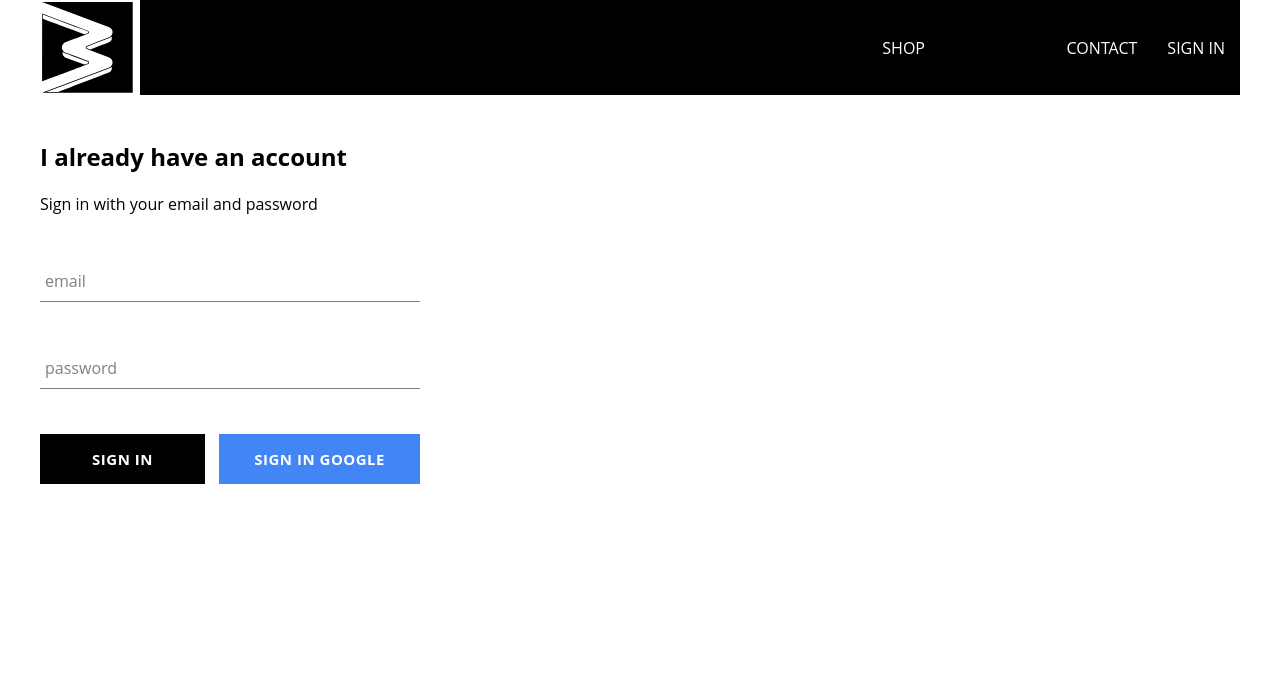
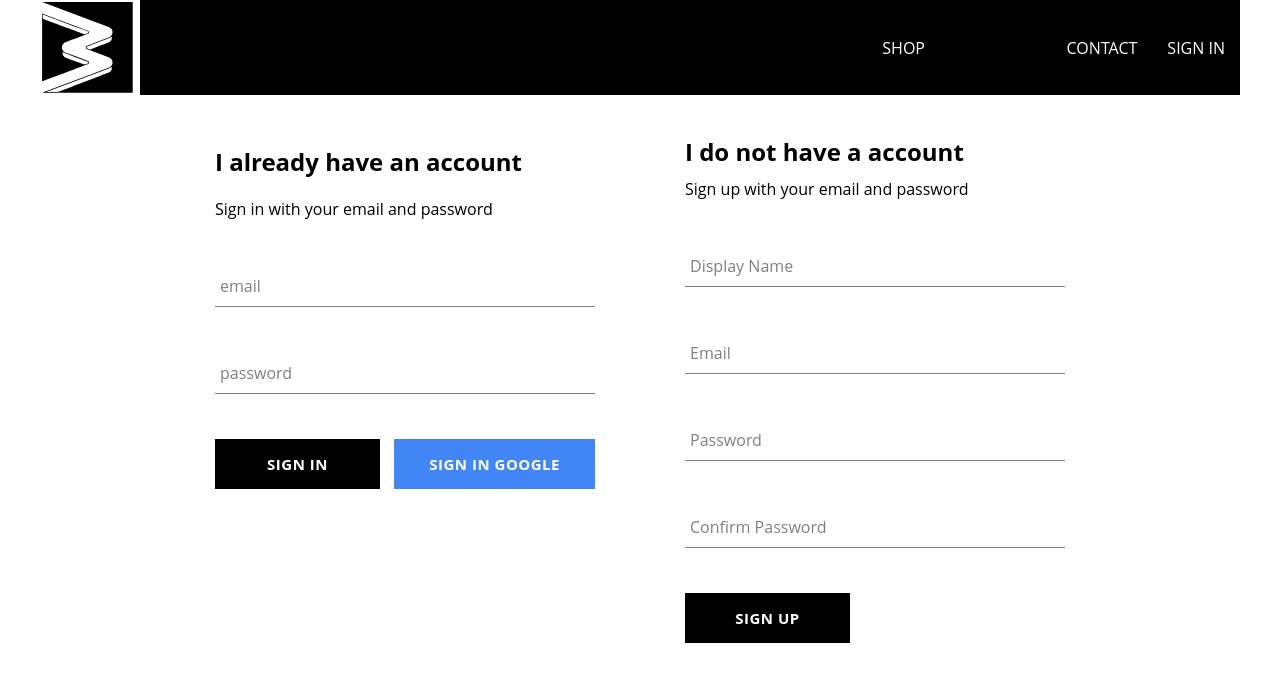
Before and after one commit to LucianoSainz/wopp, a React (Create React App) app: page /signin in a window 1280 px wide. Shown: the top 682 px of the page. Built offline with nearby package versions, Linux system fonts and the light colour scheme; no server answers.

Commit message:
implemented firebase utils, included abiliti to store authenticated user into our firebase database.

```diff
--- a/src/components/form-input/form-input.component.js
+++ b/src/components/form-input/form-input.component.js
@@ -1,18 +1,19 @@
 import React from 'react';
+
 import './form-input.styles.scss';
 
-const FormInput = ({handleChange, label, ...otherProps}) => (
+const FormInput = ({ handleChange, label, ...otherProps }) => (
   <div className='group'>
     <input className='form-input' onChange={handleChange} {...otherProps} />
     {label ? (
       <label
         className={`${
-                otherProps.value.length ? 'skink' : ''
+          otherProps.value ? 'shrink' : ''
         } form-input-label`}
       >
         {label}
       </label>
-        ) : null }
+    ) : null}
   </div>
 );
 
--- a/src/components/sign-up/sign-up.component.js
+++ b/src/components/sign-up/sign-up.component.js
@@ -6,7 +6,7 @@
 import './sign-up.styles.scss';
 
 class signUp extends React.Component{
-    costructor(){
+    constructor(){
         super();
 
         this.state = {
--- a/src/firebase/firebase.utils.js
+++ b/src/firebase/firebase.utils.js
@@ -14,25 +14,26 @@
         measurementId: "G-JNLWSLTTP9"
       };
 
+      firebase.initializeApp(config);
 
-       export const createUserProfileDocument = async(userAuth, additionalData) =>{
-         if(!userAuth) return;
+      export const createUserProfileDocument = async (userAuth, additionalData) => {
+        if (!userAuth) return;
 
         const userRef = firestore.doc(`users/${userAuth.uid}`);
-         const snapShot = await createUserProfileDocument.get();
 
-         if(!snapShot.exists){
-           const {displayName, email} = userAuth;
-           const  createdAt = new Date();
+        const snapShot = await userRef.get();
 
-           try{
+        if (!snapShot.exists) {
+          const { displayName, email } = userAuth;
+          const createdAt = new Date();
+          try {
             await userRef.set({
               displayName,
               email,
               createdAt,
               ...additionalData
-             })
-           } catch (error){
+            });
+          } catch (error) {
             console.log('error creating user', error.message);
           }
         }
@@ -40,16 +41,11 @@
         return userRef;
       };
 
-
-
-      firebase.initializeApp(config);
-
       export const auth = firebase.auth();
       export const firestore = firebase.firestore();
 
       const provider = new firebase.auth.GoogleAuthProvider();
-      provider.setCustomParameters({prompt:'select_account'});
-
+      provider.setCustomParameters({ prompt: 'select_account' });
       export const signInWithGoogle = () => auth.signInWithPopup(provider);
 
       export default firebase;
--- a/src/pages/sign-in-and-sign-up/sign-in-and-sign-up.component.js
+++ b/src/pages/sign-in-and-sign-up/sign-in-and-sign-up.component.js
@@ -1,10 +1,12 @@
 import React from 'react';
 import SignIn from '../../components/sign-in/sign-in.component';
+import SignUp from '../../components/sign-up/sign-up.component';
 import './sign-in-and-sign-up.styles.scss';
 
 const SignInAndSignUpPage = () => (
     <div className='sign-in-and-sign-up'>
         <SignIn />
+        <SignUp />
     </div>
 );
 
--- a/src/pages/sign-in-and-sign-up/sign-in-and-sign-up.styles.scss
+++ b/src/pages/sign-in-and-sign-up/sign-in-and-sign-up.styles.scss
@@ -0,0 +1,6 @@
+.sign-in-and-sign-up{
+    width: 850px;
+    display: flex;
+    justify-content: space-between;
+    margin: 30px auto;
+}
```
Lines whose indentation alone changed are shown as unchanged.
